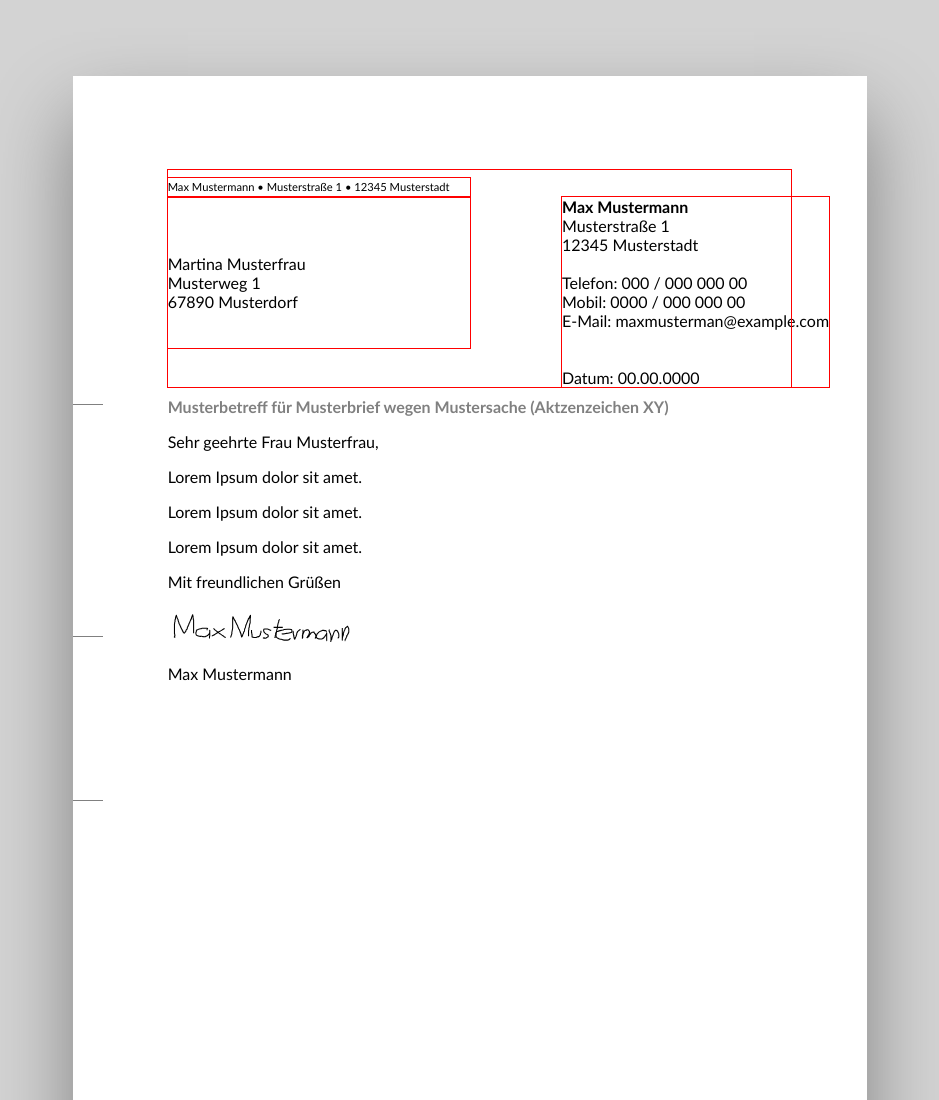
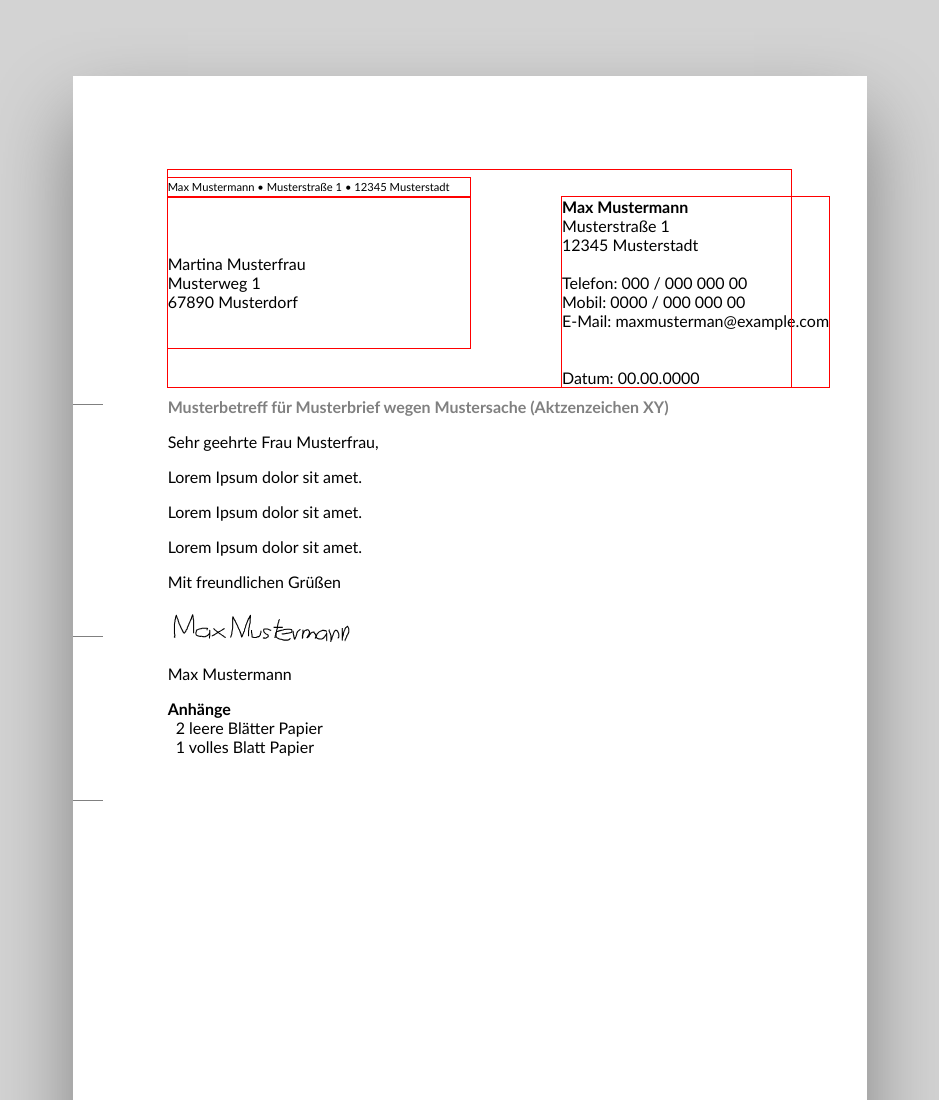
Before and after one commit to avgrad/letter, a plain HTML site: page index.html in a window 1280 px wide. Shown: the top 1100 px of the page, without its empty margins (170-1109 px from the left). Drawn offline with Linux system fonts and the light colour scheme.

Commit message:
added attachments section (h2 and ul)

```diff
--- a/index.html
+++ b/index.html
@@ -75,6 +75,18 @@
             h1 {
                 font-size: inherit;
                 color: gray;
+            }
+
+            section.attachments h2 {
+                font-size: 1em;
+                margin-bottom: 0;
+            }
+
+            section.attachments ul {
+                list-style: none;
+                margin: 0;
+                margin-left: 0.5em;
+                padding: 0;
             }
 
             .mark-paper-center {
@@ -176,6 +188,13 @@
             <p><img src="signature.svg" /></p>
             <p>Max Mustermann</p>
         </main>
+        <section class="attachments" contenteditable="true" field-explanation="Anhänge">
+            <h2>Anh&auml;nge</h2>
+            <ul>
+                <li>2 leere Bl&auml;tter Papier</li>
+                <li>1 volles Blatt Papier</li>
+            </ul>
+        </section>
         <div class="mark-paper-folds"></div>
         <div class="mark-paper-center"></div>
     </body>
```
